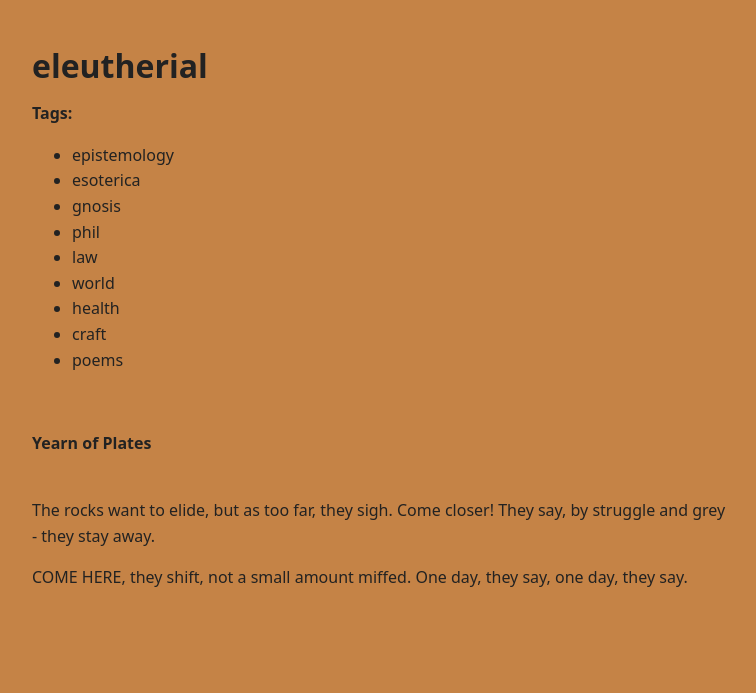
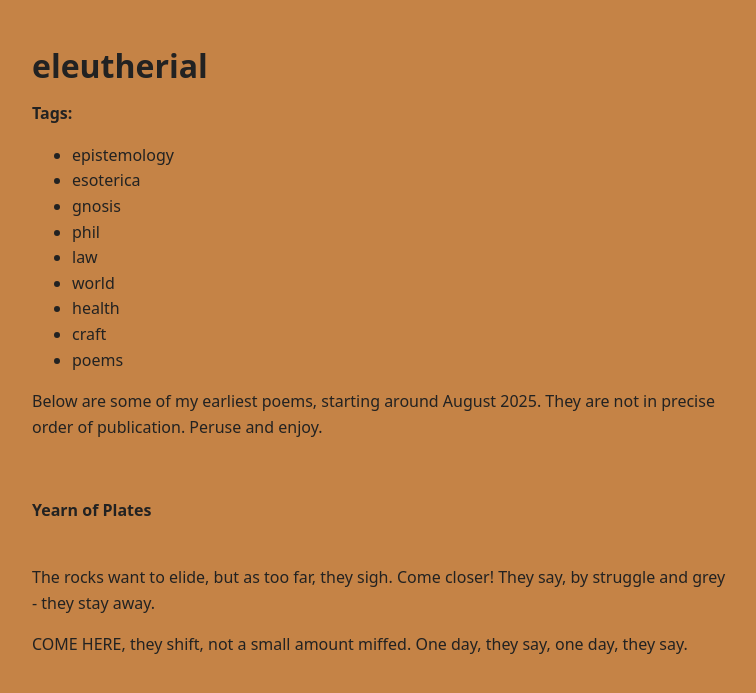
Before and after one commit to colour-unimog/eleutherial, a Jekyll site: the page built from _posts/2025-08-20-early-poems.md, in a window 1280 px wide. Shown: the top 693 px of the page, without its empty margins (258-1014 px from the left). Built offline with Jekyll 4.4.1, drawn with Linux system fonts in a browser that asks for light colours.

Commit message:
Update and rename 2025-08-20-yearn.md to 2025-08-20-early-poems.md

```diff
--- a/_posts/2025-08-20-yearn.md
+++ b/_posts/2025-08-20-early-poems.md
@@ -1,9 +1,12 @@
 ---
 layout: default
-title: Yearn of Plates
+title: Early Poems
 date: 2025-08-20
 tags: poems
 ---
+
+Below are some of my earliest poems, starting around August 2025. They are not in precise order of publication. Peruse and enjoy.
+
 
 
 <br>
```
